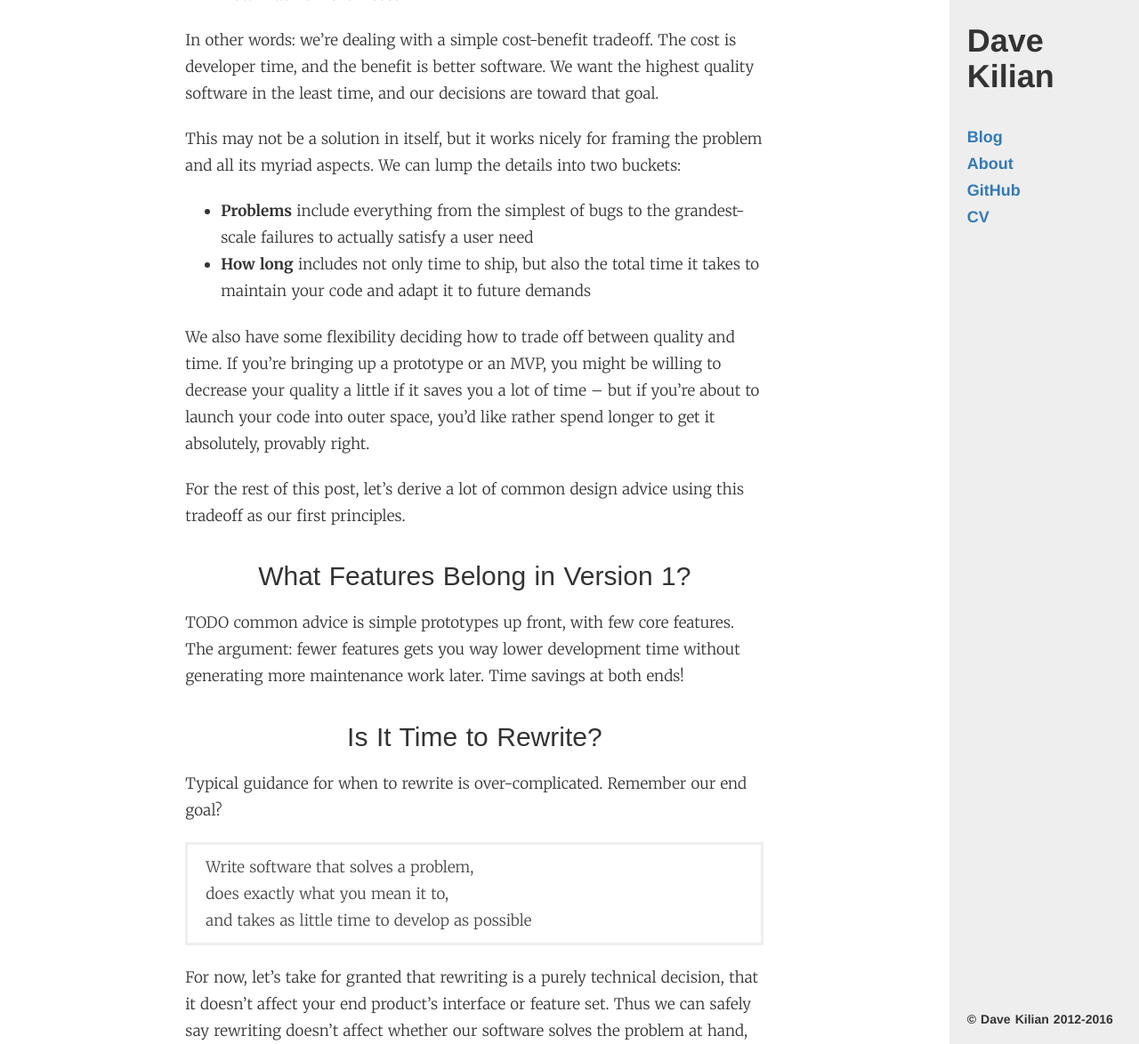
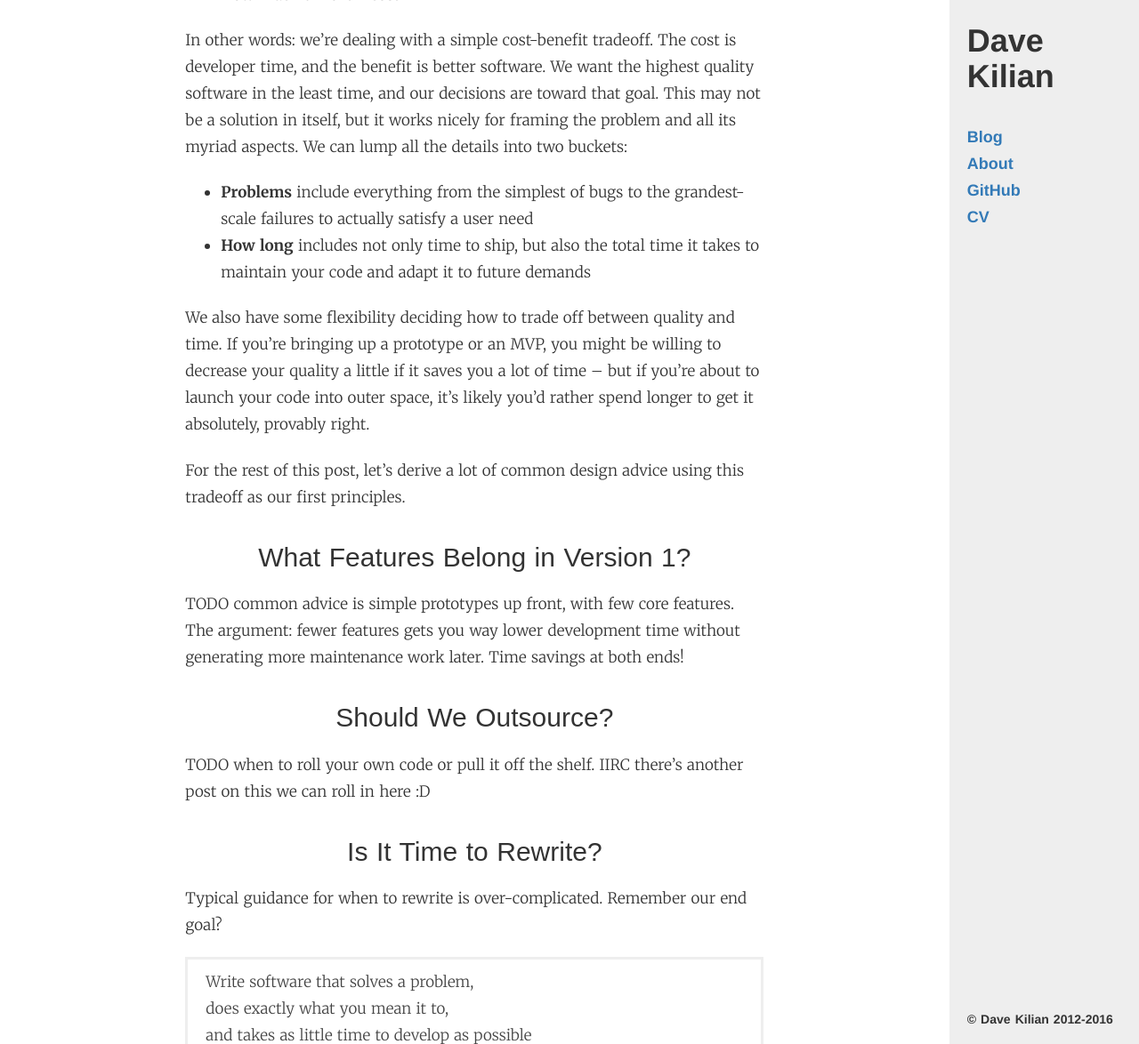
Before and after one commit to davekilian/davekilian.github.com, a Jekyll site: the page built from _posts/2016-06-21-smart-design-choices.markdown, in a window 1280 px wide and 1400 px high, scrolled down 374 px, cut to the strip 226-1400 px from the top of the window. Shown: the whole strip at 89% size. Built offline with Jekyll 4.4.1, drawn with Linux system fonts in a browser that asks for light colours; nearby versions of some CDN libraries; formulas are drawn with MathJax 3.

Commit message:
Last few details for the night

```diff
--- a/_posts/2016-06-21-smart-design-choices.markdown
+++ b/_posts/2016-06-21-smart-design-choices.markdown
@@ -22,15 +22,14 @@ In the end, every design choice aims to minimize two variables:
 In other words: we're dealing with a simple cost-benefit tradeoff.
 The cost is developer time, and the benefit is better software.
 We want the highest quality software in the least time, and our decisions are toward that goal.
-
 This may not be a solution in itself, but it works nicely for framing the problem and all its myriad aspects.
-We can lump the details into two buckets:
+We can lump all the details into two buckets:
 
 * **Problems** include everything from the simplest of bugs to the grandest-scale failures to actually satisfy a user need
 * **How long** includes not only time to ship, but also the total time it takes to maintain your code and adapt it to future demands
 
 We also have some flexibility deciding how to trade off between quality and time.
-If you're bringing up a prototype or an MVP, you might be willing to decrease your quality a little if it saves you a lot of time -- but if you're about to launch your code into outer space, you'd like rather spend longer to get it absolutely, provably right.
+If you're bringing up a prototype or an MVP, you might be willing to decrease your quality a little if it saves you a lot of time -- but if you're about to launch your code into outer space, it's likely you'd rather spend longer to get it absolutely, provably right.
 
 For the rest of this post, let's derive a lot of common design advice using this tradeoff as our first principles.
 
@@ -39,6 +38,11 @@ For the rest of this post, let's derive a lot of common design advice using this
 TODO common advice is simple prototypes up front, with few core features.
 The argument: fewer features gets you way lower development time without generating more maintenance work later.
 Time savings at both ends!
+
+## Should We Outsource?
+
+TODO when to roll your own code or pull it off the shelf.
+IIRC there's another post on this we can roll in here :D
 
 ## Is It Time to Rewrite?
 
--- a/_posts/2016-06-30-everyone-else-wrong.markdown
+++ b/_posts/2016-06-30-everyone-else-wrong.markdown
@@ -5,7 +5,8 @@ author: Dave
 draft: true
 ---
 
-Basic guiding principle: if you think that a concept is simple and that everyone gets it wrong, you should check your work.
-What's less likely: everyone else is missing the obvious solution, or you're the only one still chasing the obvious(ly wrong) solution?
+If you ever find yourself trying to answer this question, you're probably not asking the right one.
+If you think solving a problem is simple and everyone's missing it, you should check your work.
+Which is less likely: that everyone else is being dumb, or that you're being dumb?
 
 Then examples
```
